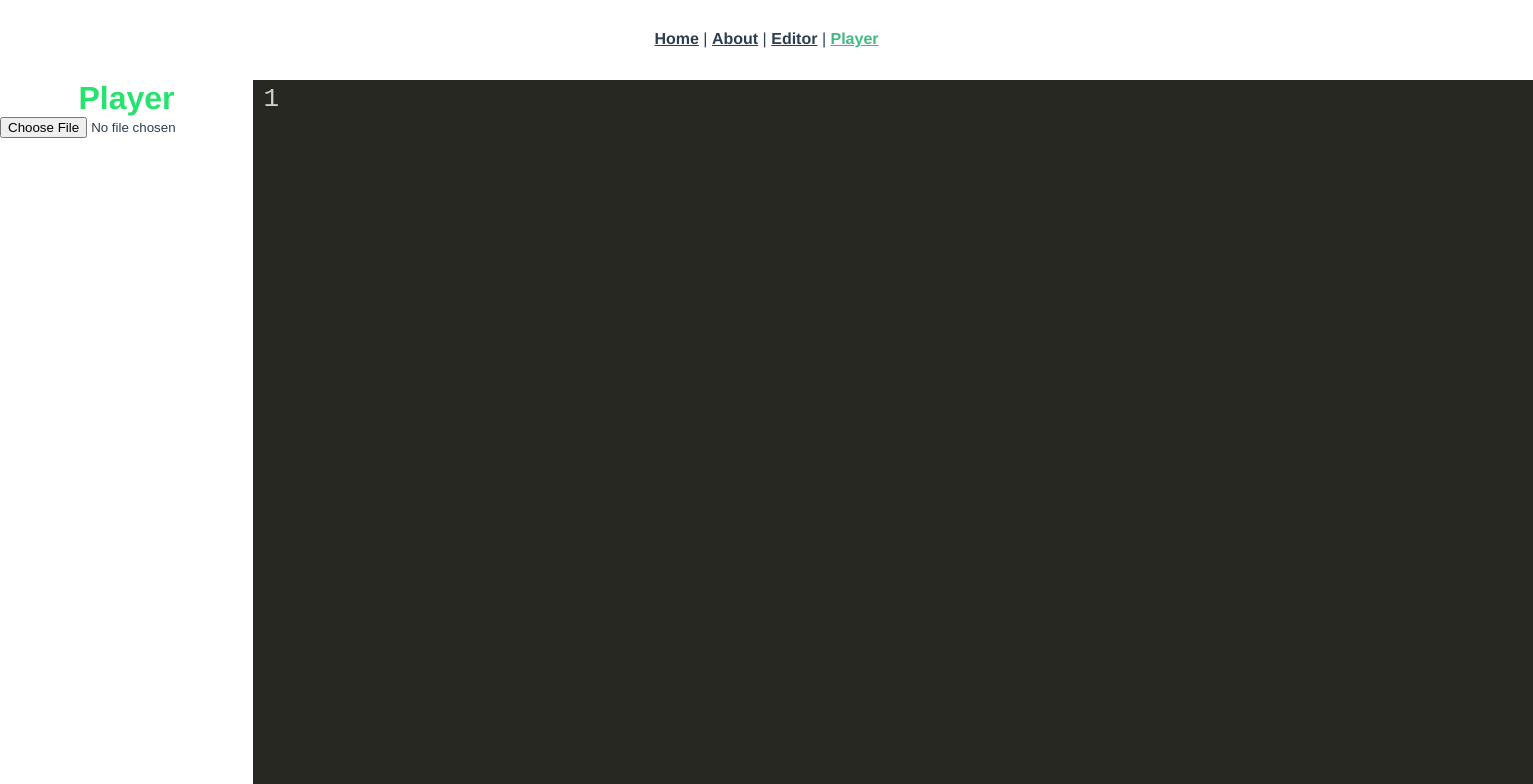
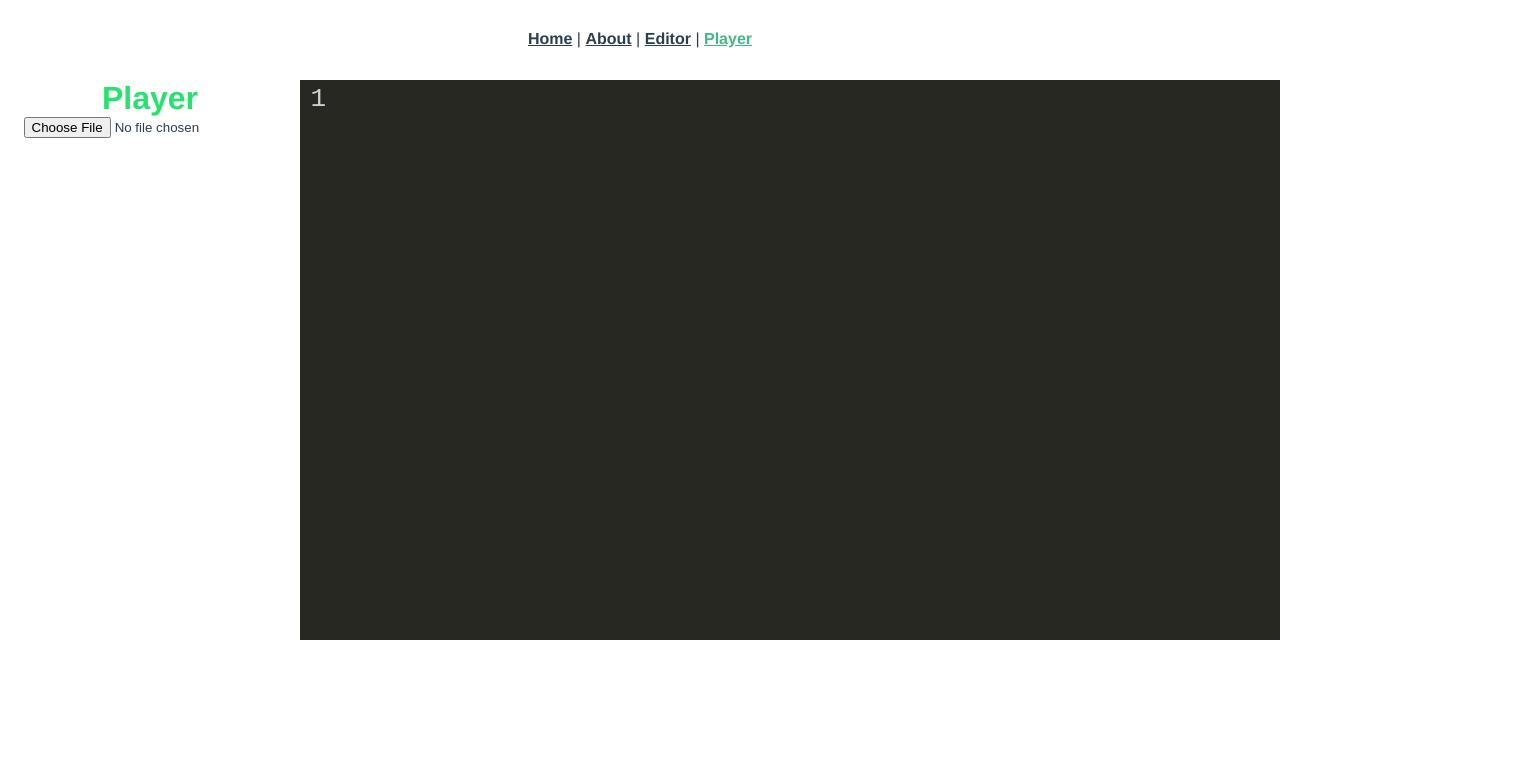
Before and after one commit to nanagami1369/CodingShare, a Vue app in the folder front/: page /#/player in a window 1280 px wide. Shown: the top 784 px of the page, 1533 px wide, since content can reach past the window. Built offline with nearby package versions, Linux system fonts and the light colour scheme.

Commit message:
再生画面のエディタ画面のサイズを調整

```diff
--- a/front/src/views/PlayerPage.vue
+++ b/front/src/views/PlayerPage.vue
@@ -111,7 +111,7 @@ export default Vue.extend({
     }
     const config = this.defualtConfig
     this.editor = CodeMirror.fromTextArea(editorAria, config)
-    this.editor?.setSize(1280, 720)
+    this.editor?.setSize('100%', '70vh')
   },
 })
 </script>
@@ -124,7 +124,7 @@ h1 {
 #player-page {
   grid-row: 2;
   display: grid;
-  grid-template-columns: 1fr 1fr;
+  grid-template-columns: 300px 3fr;
 }
 
 #side-panel {
```
